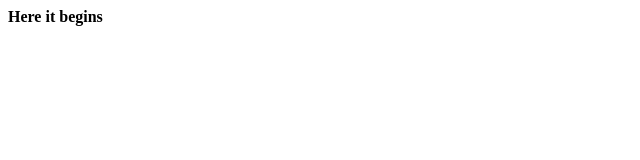
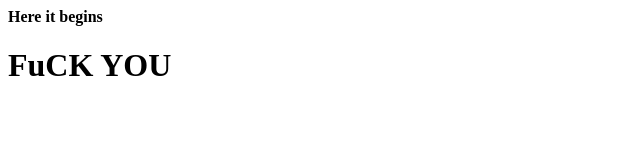
Before and after one commit to Season0727/Resell, a plain HTML site: page helloWorld.html in a window 1280 px wide. Shown: the whole page, without its empty margins (0-640 px from the left). Drawn offline with Linux system fonts and the light colour scheme.

Commit message:
Add fuck you

```diff
--- a/helloWorld.html
+++ b/helloWorld.html
@@ -5,6 +5,7 @@
 </head>
 <body>
 	<b> Here it begins </b>
+	<h1> FuCK YOU </h1>
 
 </body>
 </html>
```
